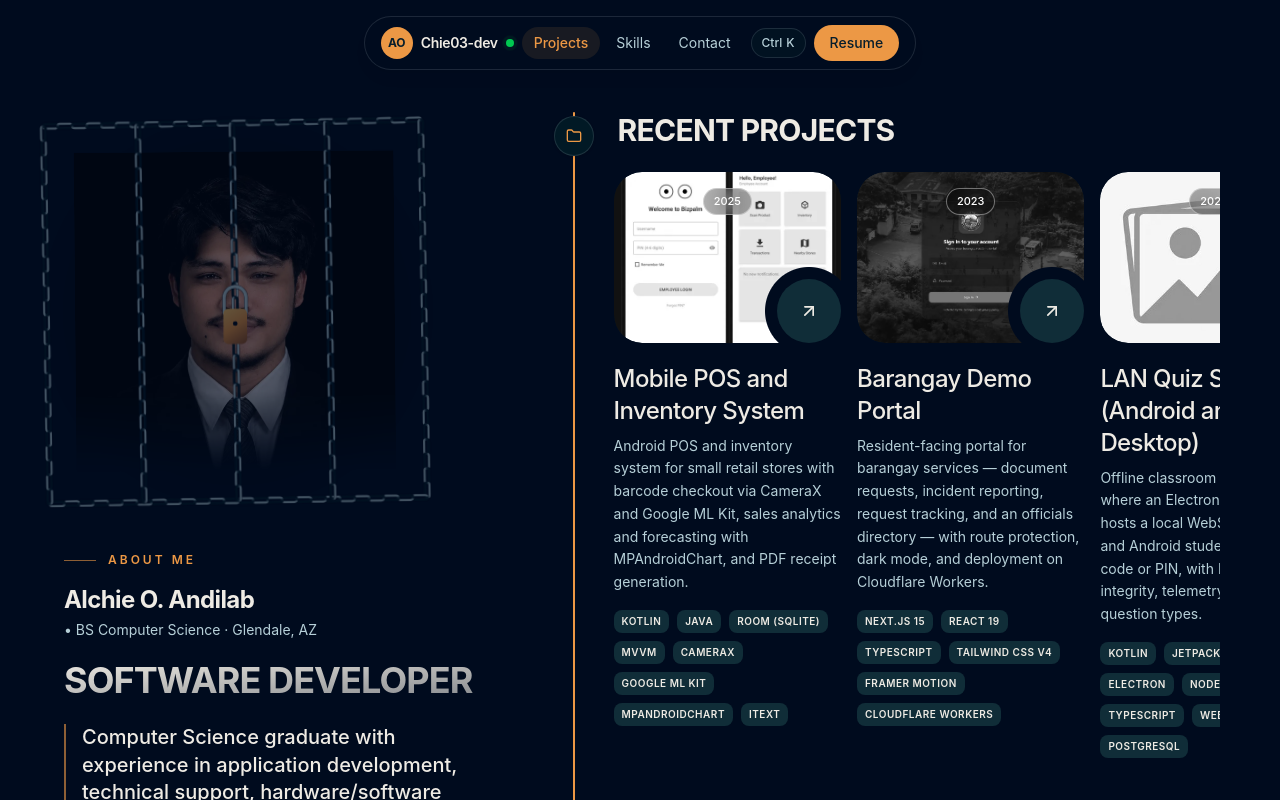
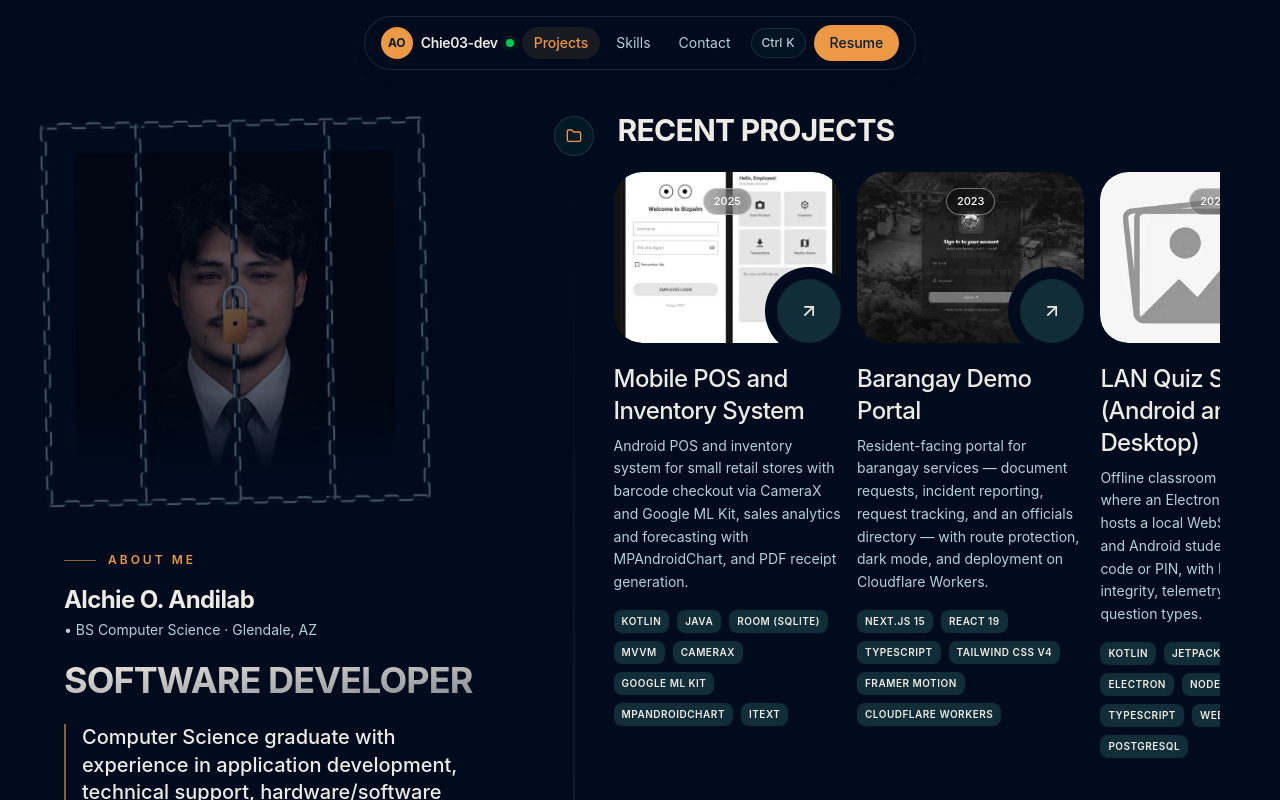
Before and after one commit to Chie03-dev/Chie03-dev.github.io, a Next.js app: page / in a window 1280 px wide. Shown: the top 800 px of the page. Built offline with nearby package versions, Linux system fonts and the light colour scheme.

Commit message:
perf: use global scroll progress for continuous rail (no per-frame layout reads)

```diff
--- a/src/components/ui/page-rail.tsx
+++ b/src/components/ui/page-rail.tsx
@@ -10,26 +10,32 @@ import { cn } from "@/lib/utils";
  * timeline reads as one continuous spine instead of one rail per section.
  */
 export function PageRail({ children, className }: { children: ReactNode; className?: string }) {
-  const ref = useRef<HTMLDivElement>(null);
+  const containerRef = useRef<HTMLDivElement>(null);
+  const fillRef = useRef<HTMLSpanElement>(null);
 
   useEffect(() => {
-    const el = ref.current;
-    if (!el) return;
-    return getScrollEngine().track(el, "--pr");
+    const engine = getScrollEngine();
+    const unsubscribe = engine.subscribe((global) => {
+      if (fillRef.current) {
+        fillRef.current.style.transform = `scaleY(${engine.reducedMotion ? 0 : global})`;
+      }
+    });
+    return unsubscribe;
   }, []);
 
   return (
-    <div ref={ref} className={cn("relative min-w-0 space-y-16", className)}>
+    <div ref={containerRef} className={cn("relative min-w-0 space-y-16", className)}>
       <span
         aria-hidden="true"
         className="absolute top-0 bottom-0 left-[19px] w-[2px] overflow-hidden bg-gradient-to-b from-transparent via-muted-foreground/25 to-transparent [mask-image:linear-gradient(to_bottom,transparent_0%,black_10%,black_90%,transparent_100%)]"
       />
       <span
+        ref={fillRef}
         aria-hidden="true"
         className="absolute top-0 bottom-0 left-[19px] w-[2px] origin-top rounded-full bg-gradient-to-t from-primary/10 via-primary to-primary"
-        style={{ transform: "scaleY(var(--pr, 0))" }}
+        style={{ transform: "scaleY(0)" }}
       />
-      <div className="space-y-16">{children}</div>
+      {children}
     </div>
   );
 }
```
